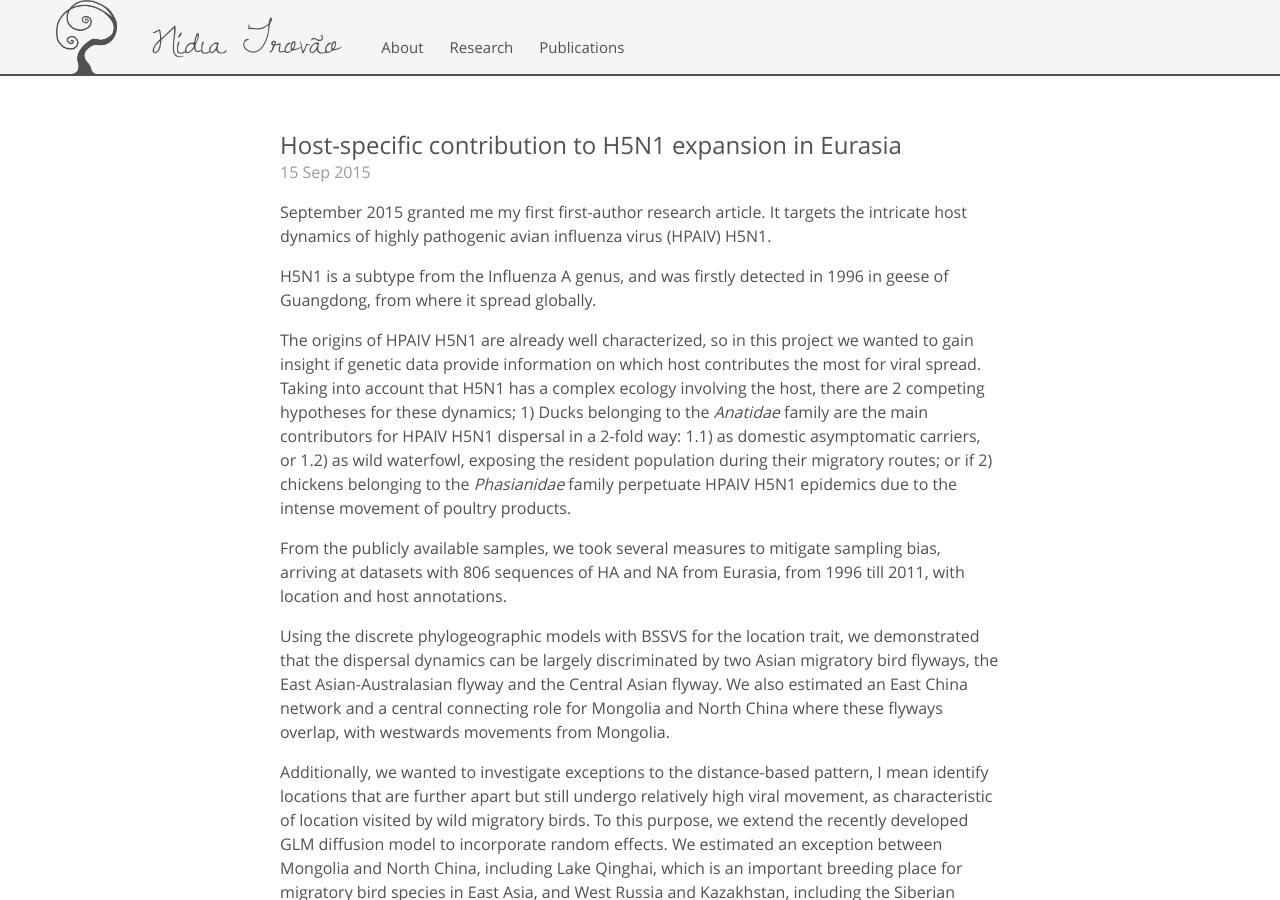
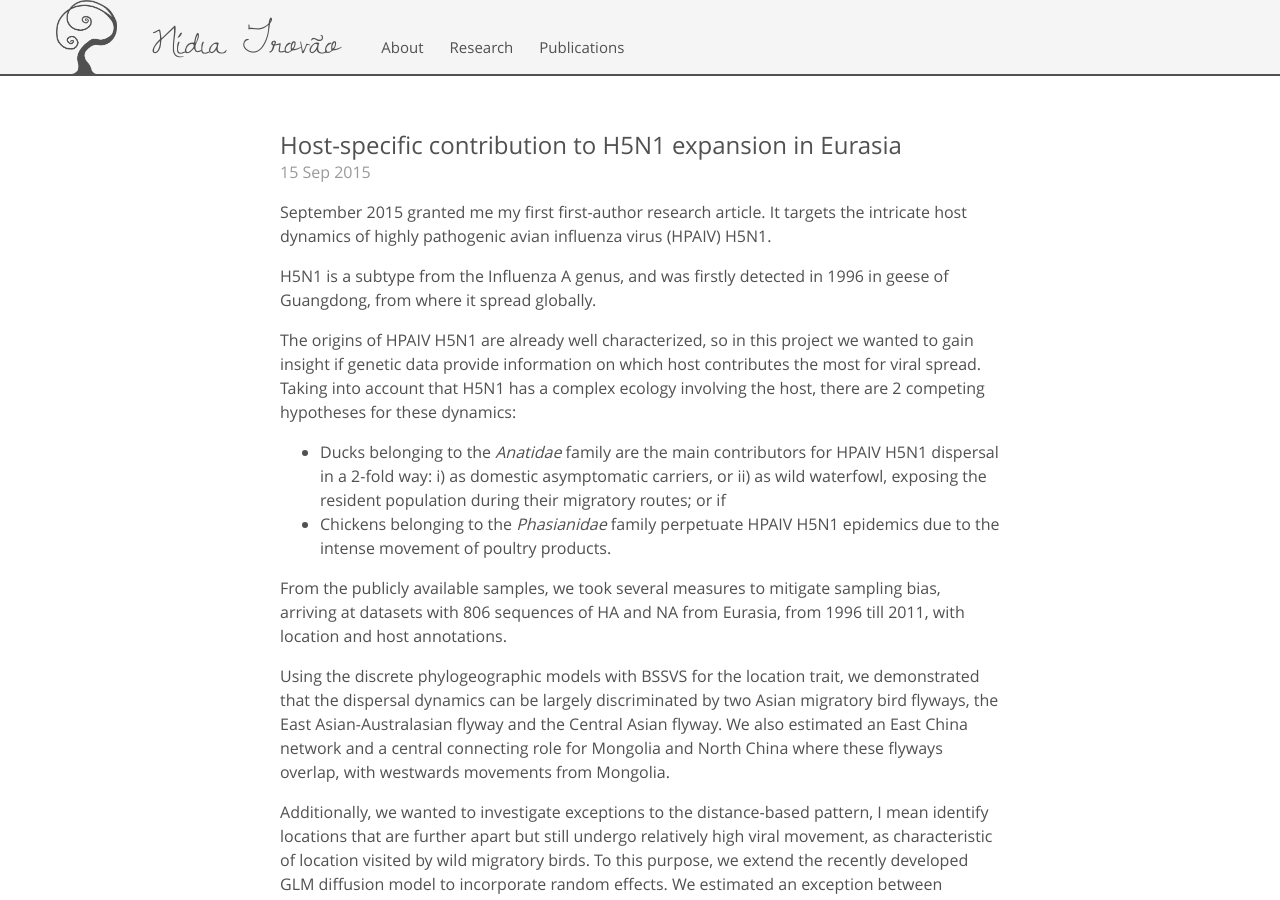
Before and after one commit to nidiatrovao/nidiatrovao.github.io, a Jekyll site: the page built from _posts/2015-09-15-host-contribution-H5N1-dynamics.md, in a window 1280 px wide and 900 px high. Built offline with Jekyll 4.4.1, drawn with Linux system fonts in a browser that asks for light colours.

Commit message:
11th post edit

```diff
--- a/_posts/2015-09-15-host-contribution-H5N1-dynamics.md
+++ b/_posts/2015-09-15-host-contribution-H5N1-dynamics.md
@@ -5,21 +5,30 @@ title: Host-specific contribution to H5N1 expansion in Eurasia
 
 September 2015 granted me my first first-author research article. It targets the intricate host dynamics of highly pathogenic avian influenza virus  (HPAIV) H5N1.
 
+
 H5N1 is a subtype from the Influenza A genus, and was firstly detected in 1996 in geese of Guangdong, from where it spread globally.
 
-The origins of HPAIV H5N1 are already well characterized, so in this project we wanted to gain insight if genetic data provide information on which host contributes the most for viral spread. Taking into account that H5N1 has a complex ecology involving the host, there are 2 competing hypotheses for these dynamics; 1) Ducks belonging to the <i>Anatidae</i> family are the main contributors for HPAIV H5N1 dispersal in a 2-fold way: 1.1) as domestic asymptomatic carriers, or 1.2) as wild waterfowl, exposing the resident population during their migratory routes; or if 2) chickens belonging to the <i>Phasianidae</i> family perpetuate HPAIV H5N1 epidemics due to the intense movement of poultry products.
+
+The origins of HPAIV H5N1 are already well characterized, so in this project we wanted to gain insight if genetic data provide information on which host contributes the most for viral spread. Taking into account that H5N1 has a complex ecology involving the host, there are 2 competing hypotheses for these dynamics:
+* Ducks belonging to the <i>Anatidae</i> family are the main contributors for HPAIV H5N1 dispersal in a 2-fold way: i) as domestic asymptomatic carriers, or ii) as wild waterfowl, exposing the resident population during their migratory routes; or if
+* Chickens belonging to the <i>Phasianidae</i> family perpetuate HPAIV H5N1 epidemics due to the intense movement of poultry products.
+
 
 From the publicly available samples, we took several measures to mitigate sampling bias, arriving at datasets with 806 sequences of HA and NA from Eurasia, from 1996 till 2011, with location and host annotations.
 
+
 Using the discrete phylogeographic models with BSSVS for the location trait, we demonstrated that the dispersal dynamics can be largely discriminated by two Asian migratory bird flyways, the East Asian-Australasian flyway and the Central Asian flyway. We also estimated an East China network and a central connecting role for Mongolia and North China where these flyways overlap, with westwards movements from Mongolia.
+
 
 Additionally, we wanted to investigate exceptions to the distance-based pattern, I mean identify locations that are further apart but still undergo relatively high viral movement, as characteristic of location visited by wild migratory birds. To this purpose, we extend the recently developed GLM diffusion model to incorporate random effects.
 We estimated an exception between Mongolia and North China, including Lake Qinghai, which is an important breeding place for migratory bird species in East Asia, and West Russia and Kazakhstan, including the Siberian lowlands, the largest wetland in the world and an important breeding area for wild birds.
+
 
 To assess the directionality and symmetry in viral host jumps between <i>Anatidae</i> and <i>Phasianidae</i>, we set up four different models and compared them using state-of-the-art model test developed in our lab. We identified a significant degree of host jump asymmetry, with high number of jumps from <i>Anatidae</i> to <i>Phasianidae</i> and high rate of transition form <i>Anatidae</i> to <i>Phasianidae</i>, demonstrating that <i>Anatiadae</i> are the main carriers the epidemics whereas <i>Phasianidae</i> act more as an evolutionary sink.
 Simultaneously, we integrated the location trait using the continuous phylogeographic models and estimated the wavefront, diffusivity and dispersal rates, to be higher for Anatidae.
 The integration of both host and location in a single analysis and the joint reconstruction of these independent processes, prompted us to develop new visualization approaches that for the first time integrate 3 dimensions - space, time and host - and aim at investigate where the virus was in a particular point in time and in which host, with the challenge being summarizing such realizations. With this we estimated a westward front dominated by <i>Anatidae</i>, which is also dominated by higher dispersal rates.
 In conclusion in this study, we now identified Anatidae as the major contributor of HPAIV H5N1 expansion and finally we point out to locations, pathways and the host that should be targeted in surveillance and control efforts.
 
+
 For more details on the study and relevant background, please find the article entitled "Bayesian inference reveals host-specific contributions to the epidemic expansion of Influenza A H5N1" published [here](http://mbe.oxfordjournals.org/content/early/2015/09/03/molbev.msv185.short?rss=1).
 Please do not hesitate in contacting me for more information.
```
